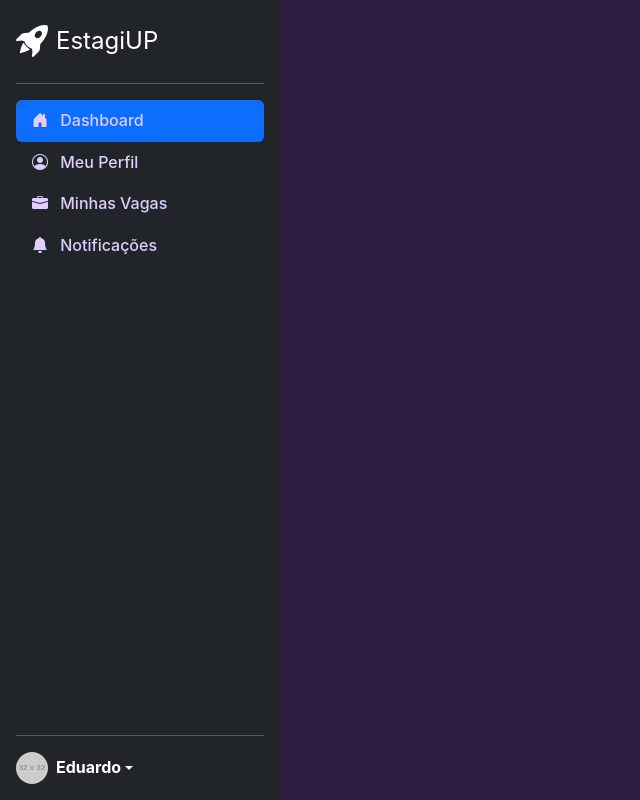
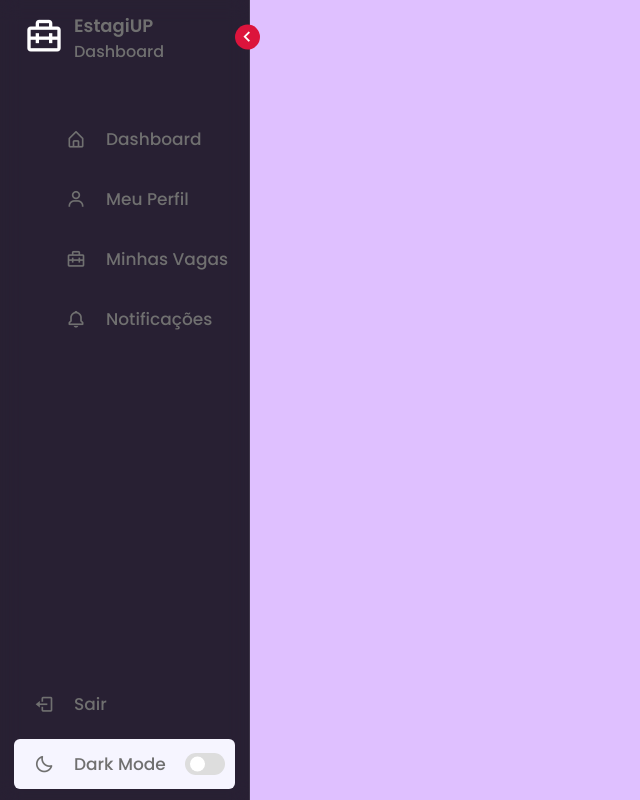
Before and after one commit to nunesguilr/estagiup, a Django app: template estagiup/templates/_base_dashboard.html in a window 1280 px wide. Shown: the whole page, without its empty margins (0-640 px from the left). Run offline with Django 4.2, Linux system fonts and the light colour scheme; the template is opened without the code that fills it, so the values that code supplies are empty; grey boxes labelled with a size stand in for pictures from a placeholder-image service; some libraries are stand-ins or nearby versions.

Commit message:
feat: Commit de hoje 10/07 - Cria a estrutura do Dashboard com sidebar
- Adiciona a view, URL e template para a página do dashboard.
- Cria os templates _base_dashboard.html e _sidebar.html para o layout da área logada.
- Corrige a configuração de arquivos estáticos e importa o CSS.

```diff
--- /dev/null
+++ b/estagiup/static/meucss/_sidebar.css
@@ -0,0 +1,435 @@
+* {
+    margin: 0;
+    padding: 0;
+    box-sizing: border-box;
+    font-family: "Poppins", sans-serif;
+}
+
+:root {
+    /* ===== Colors ===== */
+    --body-color: #dfc0ff;
+    --sidebar-color: #fff;
+    --primary-color: #dc143c;
+    --primary-color-light: #f6f5ff;
+    --toggle-color: #ddd;
+    --text-color: #707070;
+
+    /* ====== Transition ====== */
+    --tran-03: all 0.2s ease;
+    --tran-03: all 0.3s ease;
+    --tran-04: all 0.3s ease;
+    --tran-05: all 0.3s ease;
+}
+
+body {
+    min-height: 100vh;
+    background-color: var(--body-color);
+    transition: var(--tran-05);
+}
+
+::selection {
+    background-color: var(--primary-color);
+    color: #fff;
+}
+
+body.dark {
+    --body-color: #1a1024;
+    --sidebar-color: #242526;
+    --primary-color: #3a3b3c;
+    --primary-color-light: #3a3b3c;
+    --toggle-color: #fff;
+    --text-color: #ccc;
+}
+
+/* ===== Sidebar ===== */
+.sidebar {
+    position: fixed;
+    top: 0;
+    left: 0;
+    height: 100%;
+    width: 250px;
+    padding: 10px 14px;
+    background: rgba(36, 37, 38, 0.5);
+    /* Cor escura com 50% de transparência */
+    -webkit-backdrop-filter: blur(10px);
+    /* Para Safari */
+    backdrop-filter: blur(10px);
+    /* O efeito de desfoque */
+    border-right: 1px solid rgba(255, 255, 255, 0.1);
+    /* Borda sutil à direita */
+    transition: var(--tran-05);
+    z-index: 100;
+}
+
+.sidebar.close {
+    width: 88px;
+}
+
+/* Garante que o texto dentro dos links seja visível por padrão */
+.sidebar .text {
+  font-size: 17px;
+  font-weight: 500;
+  white-space: nowrap;
+  opacity: 1; /* O texto é visível */
+  transition: var(--tran-04);
+}
+
+/* ===== Reusable code - Here ===== */
+.sidebar li {
+    height: 50px;
+    list-style: none;
+    display: flex;
+    align-items: center;
+    margin-top: 10px;
+}
+
+.sidebar header .image,
+.sidebar .icon {
+    min-width: 60px;
+    border-radius: 6px;
+    color: var(--text-color);
+    opacity: 1;
+    transition: var(--tran-03);
+}
+
+.sidebar .icon {
+    min-width: 60px;
+    border-radius: 6px;
+    color: var(--text-color);
+    opacity: 1;
+    transition: var(--tran-03);
+    height: 100%;
+    display: flex;
+    align-items: center;
+    justify-content: center;
+    font-size: 20px;
+}
+
+.sidebar .text,
+.sidebar .icon {
+    color: var(--text-color);
+    opacity: 1;
+    transition: var(--tran-03);
+}
+
+.sidebar .text {
+    font-size: 17px;
+    font-weight: 500;
+    white-space: nowrap;
+    opacity: 1;
+}
+
+/* Quando a sidebar tiver a classe 'close', ESCONDA APENAS o texto */
+.sidebar.close .text {
+  opacity: 0;
+  pointer-events: none; /* Impede que o texto invisível bloqueie o clique no ícone */
+}
+
+/* Garante que o link inteiro permaneça um alvo clicável */
+.sidebar li a {
+    list-style: none;
+    height: 100%;
+    background-color: transparent;
+    display: flex;
+    align-items: center;
+    height: 100%;
+    width: 100%;
+    border-radius: 6px;
+    text-decoration: none;
+    transition: var(--tran-03);
+}
+
+/* =========================== */
+
+.sidebar header {
+    position: relative;
+}
+
+.sidebar header .image-text {
+    display: flex;
+    align-items: center;
+}
+
+.sidebar header .logo-text {
+    display: flex;
+    flex-direction: column;
+}
+
+header .image-text .name {
+    margin-top: 2px;
+    font-size: 18px;
+    font-weight: 600;
+}
+
+header .image-text .profession {
+    font-size: 16px;
+    margin-top: -2px;
+    display: block;
+}
+
+.sidebar header .image {
+    display: flex;
+    align-items: center;
+    justify-content: center;
+}
+
+.sidebar header .image img {
+    width: 40px;
+    border-radius: 6px;
+}
+
+.sidebar header .toggle {
+    position: absolute;
+    top: 50%;
+    right: -25px;
+    transform: translateY(-50%) rotate(180deg);
+    height: 25px;
+    width: 25px;
+    background-color: var(--primary-color);
+    color: var(--sidebar-color);
+    border-radius: 50%;
+    display: flex;
+    align-items: center;
+    justify-content: center;
+    font-size: 22px;
+    cursor: pointer;
+    transition: var(--tran-05);
+}
+
+/* Também ajuste a cor de fundo do modo escuro */
+body.dark .sidebar {
+    background: rgba(36, 37, 38, 0.5);
+    -webkit-backdrop-filter: blur(10px);
+    backdrop-filter: blur(10px);
+    border-right: 1px solid rgba(255, 255, 255, 0.1);
+}
+
+body.dark .sidebar header .toggle {
+    color: var(--text-color);
+    background: rgba(36, 37, 38, 0.5);
+    -webkit-backdrop-filter: blur(10px);
+    backdrop-filter: blur(10px);
+    border-right: 1px solid rgba(255, 255, 255, 0.1);
+}
+
+.sidebar.close .toggle {
+    transform: translateY(-50%) rotate(0deg);
+}
+
+.sidebar .menu {
+    margin-top: 40px;
+}
+
+.sidebar li.search-box {
+    border-radius: 6px;
+    background-color: var(--primary-color-light);
+    cursor: pointer;
+    transition: var(--tran-05);
+}
+
+.sidebar li.search-box input {
+    height: 100%;
+    width: 100%;
+    outline: none;
+    border: none;
+    background-color: var(--primary-color-light);
+    color: var(--text-color);
+    border-radius: 6px;
+    font-size: 17px;
+    font-weight: 500;
+    transition: var(--tran-05);
+}
+
+.sidebar li a {
+    list-style: none;
+    height: 100%;
+    background-color: transparent;
+    display: flex;
+    align-items: center;
+    height: 100%;
+    width: 100%;
+    border-radius: 6px;
+    text-decoration: none;
+    transition: var(--tran-03);
+}
+
+.sidebar li a:hover {
+    background-color: var(--primary-color);
+}
+
+.sidebar li a:hover .icon,
+.sidebar li a:hover .text {
+    color: var(--sidebar-color);
+}
+
+body.dark .sidebar li a:hover .icon,
+body.dark .sidebar li a:hover .text {
+    color: var(--text-color);
+}
+
+.sidebar .menu-bar {
+    height: calc(100% - 55px);
+    display: flex;
+    flex-direction: column;
+    justify-content: space-between;
+    overflow-y: scroll;
+}
+
+.menu-bar::-webkit-scrollbar {
+    display: none;
+}
+
+.sidebar .menu-bar .mode {
+    border-radius: 6px;
+    background-color: var(--primary-color-light);
+    position: relative;
+    transition: var(--tran-05);
+}
+
+.menu-bar .mode .sun-moon {
+    height: 50px;
+    width: 60px;
+}
+
+.mode .sun-moon i {
+    position: absolute;
+}
+
+.mode .sun-moon i.sun {
+    opacity: 0;
+}
+
+body.dark .mode .sun-moon i.sun {
+    opacity: 1;
+}
+
+body.dark .mode .sun-moon i.moon {
+    opacity: 0;
+}
+
+.menu-bar .bottom-content .toggle-switch {
+    position: absolute;
+    right: 0;
+    height: 100%;
+    min-width: 60px;
+    display: flex;
+    align-items: center;
+    justify-content: center;
+    border-radius: 6px;
+    cursor: pointer;
+}
+
+.toggle-switch .switch {
+    position: relative;
+    height: 22px;
+    width: 40px;
+    border-radius: 25px;
+    background-color: var(--toggle-color);
+    transition: var(--tran-05);
+}
+
+.switch::before {
+    content: "";
+    position: absolute;
+    height: 15px;
+    width: 15px;
+    border-radius: 50%;
+    top: 50%;
+    left: 5px;
+    transform: translateY(-50%);
+    background-color: var(--sidebar-color);
+    transition: var(--tran-04);
+}
+
+body.dark .switch::before {
+    left: 20px;
+}
+
+.home {
+    position: absolute;
+    top: 0;
+    top: 0;
+    left: 250px;
+    height: 100vh;
+    width: calc(100% - 250px);
+    background-color: var(--body-color);
+    transition: var(--tran-05);
+}
+
+.home .text {
+    font-size: 30px;
+    font-weight: 500;
+    color: var(--text-color);
+    padding: 12px 60px;
+}
+
+.sidebar.close ~ .home {
+    left: 88px;
+    height: 100vh;
+    width: calc(100% - 88px);
+}
+
+body.dark .home .text {
+    color: var(--text-color);
+}
+
+/* Estilo PADRÃO (Light Mode) para os cards */
+.card-custom {
+  background-color: #FFFFFF; /* Fundo branco */
+  border: 1px solid #E0E0E0; /* Borda cinza clara */
+  border-radius: 12px;
+  color: #424242; /* Texto escuro */
+  padding: 1.5rem;
+  height: 100%;
+  display: flex;
+  flex-direction: column;
+  transition: var(--tran-03);
+}
+
+h2 {
+    color: #ffffff; /* Título bem escuro */
+    font-weight: 600;
+}
+
+.card-custom .card-title {
+    color: #212121; /* Título bem escuro */
+    font-weight: 600;
+}
+
+/* Estilo PADRÃO (Light Mode) para a seção Hero */
+.hero-section {
+    background-color:  #2c1c40; /* Fundo lilás bem claro */
+}
+
+.hero-section h1 {
+    color: #ffffff; /* Texto roxo escuro */
+}
+
+.hero-section p {
+    color: #ffffff; /* Texto cinza */
+}
+
+
+/* AGORA, AS MUDANÇAS PARA O DARK MODE */
+
+body.dark .card-custom {
+  background-color: #2c1c40; /* Fundo roxo escuro que você já usa */
+  border: 1px solid #3a2e4c;
+  color: #e0cffc; /* Texto lilás claro */
+}
+
+body.dark .card-custom .card-title {
+    color: #FFFFFF; /* Título branco */
+}
+
+body.dark .hero-section {
+    background-color: #2c1c40;
+}
+
+body.dark .hero-section h1 {
+    color: #FFFFFF; /* Texto branco */
+}
+
+body.dark .hero-section p {
+    color: #e0cffc; /* Texto lilás claro */
+}
--- a/estagiup/static/meucss/style.css
+++ b/estagiup/static/meucss/style.css
@@ -1,3 +1,6 @@
+/* Importing Google font - Poppins */
+@import url("https://fonts.googleapis.com/css2?family=Poppins:wght@400;500;600;700&display=swap");
+
 body {
     font-family: 'Inter', sans-serif;
     background-color: #1a1024;
@@ -273,3 +276,19 @@ body {
         padding: 0.6rem 1.2rem;
     }
 }
+
+/* Estilos para o conteúdo principal */
+.main-content {
+  position: relative;
+  /* CRUCIAL: Empurra o conteúdo para fora da sidebar encolhida */
+  margin-left: 105px;
+  padding: 2rem;
+  transition: all 0.4s ease;
+  width: calc(100% - 105px); /* Ocupa o resto do espaço */
+}
+
+/* Faz o conteúdo acompanhar a expansão da sidebar no hover */
+.sidebar:hover ~ .main-content {
+  margin-left: 280px;
+  width: calc(100% - 280px);
+}
--- /dev/null
+++ b/estagiup/static/meujs/_sidebar.js
@@ -0,0 +1,38 @@
+// Espera todo o conteúdo do HTML ser carregado antes de executar o script
+document.addEventListener("DOMContentLoaded", function() {
+
+    const body = document.querySelector('body'),
+          sidebar = document.querySelector('.sidebar'),
+          toggle = document.querySelector(".toggle"),
+          searchBtn = document.querySelector(".search-box"),
+          modeSwitch = document.querySelector(".toggle-switch"),
+          modeText = document.querySelector(".mode-text");
+
+    // Verifica se o botão toggle existe antes de adicionar o evento
+    if(toggle) {
+        toggle.addEventListener("click" , () =>{
+            sidebar.classList.toggle("close");
+        });
+    }
+
+    // Verifica se o botão de busca existe
+    if(searchBtn) {
+        searchBtn.addEventListener("click" , () =>{
+            sidebar.classList.remove("close");
+        });
+    }
+
+    // Verifica se o switch de modo existe
+    if(modeSwitch) {
+        modeSwitch.addEventListener("click" , () =>{
+            body.classList.toggle("dark");
+
+            if(body.classList.contains("dark")){
+                modeText.innerText = "Light mode";
+            }else{
+                modeText.innerText = "Dark mode";
+            }
+        });
+    }
+
+});
--- a/estagiup/templates/_base_dashboard.html
+++ b/estagiup/templates/_base_dashboard.html
@@ -9,24 +9,32 @@
     <link rel="stylesheet" href="{% static 'css/bootstrap.min.css' %}">
     <link rel="stylesheet" href="https://cdn.jsdelivr.net/npm/bootstrap-icons@1.11.3/font/bootstrap-icons.min.css">
 
-    <link rel="stylesheet" href="{% static 'css/style.css' %}">
+    <link rel='stylesheet' href='https://unpkg.com/boxicons@2.1.1/css/boxicons.min.css'>
+    <link rel="stylesheet" href="https://fonts.googleapis.com/css2?family=Poppins:wght@400;500;600;700&display=swap">
+
+    <link rel="stylesheet" href="{% static 'meucss/style.css' %}">
+    <link rel="stylesheet" href="{% static 'meucss/_sidebar.css' %}">
+
+    <script src="https://unpkg.com/scrollreveal"></script>
+
     <style>
         body {
             background-color: #2c1c40;
             color: #e0cffc;
         }
     </style>
-</head>
 <body class="body">
 
-    <div class="d-flex">
-        {% include '_sidebar.html' %}
+    {% include '_sidebar.html' %}
 
-        <div class="content-area p-4" style="width: 100%;">
+    <section class="home">
+        <div class="text">
             {% block content %}
                 {% endblock %}
         </div>
-    </div>
+    </section>
+
+    <script src="{% static 'meujs/_sidebar.js' %}"></script>
 
     <script src="{% static 'js/bootstrap.bundle.min.js' %}"></script>
 
--- a/estagiup/templates/_sidebar.html
+++ b/estagiup/templates/_sidebar.html
@@ -1,46 +1,73 @@
-<div class="d-flex flex-column flex-shrink-0 p-3 text-white bg-dark" style="width: 280px; height: 100vh;">
-    <a href="/" class="d-flex align-items-center mb-3 mb-md-0 me-md-auto text-white text-decoration-none">
-        <i class="bi bi-rocket-takeoff-fill me-2" style="font-size: 2rem;"></i>
-        <span class="fs-4">EstagiUP</span>
-    </a>
-    <hr>
-    <ul class="nav nav-pills flex-column mb-auto">
-        <li class="nav-item">
-            <a href="{% url 'dashboard' %}" class="nav-link active" aria-current="page">
-                <i class="bi bi-house-door-fill me-2"></i>
-                Dashboard
+<nav class="sidebar">
+    <header>
+        <div class="image-text">
+            <span class="image">
+                <i class='bx bx-briefcase-alt-2' style="font-size: 40px; color: #fff;"></i>
+            </span>
+
+            <div class="text logo-text">
+                <span class="name">EstagiUP</span>
+                <span class="profession">Dashboard</span>
+            </div>
+        </div>
+
+        <i class='bx bx-chevron-right toggle'></i>
+    </header>
+
+    <div class="menu-bar">
+        <div class="menu">
+            <ul class="menu-links">
+                <li class="nav-link">
+                    <a href="#">
+                        <i class='bx bx-home-alt icon'></i>
+                        <span class="text nav-text">Dashboard</span>
                     </a>
                 </li>
-        <li>
-            <a href="#" class="nav-link text-white">
-                <i class="bi bi-person-circle me-2"></i>
-                Meu Perfil
+
+                <li class="nav-link">
+                    <a href="#">
+                        <i class='bx bx-user icon'></i>
+                        <span class="text nav-text">Meu Perfil</span>
                     </a>
                 </li>
-        <li>
-            <a href="#" class="nav-link text-white">
-                <i class="bi bi-briefcase-fill me-2"></i>
-                Minhas Vagas
+
+                <li class="nav-link">
+                    <a href="#">
+                        <i class='bx bx-briefcase-alt-2 icon'></i>
+                        <span class="text nav-text">Minhas Vagas</span>
                     </a>
                 </li>
-        <li>
-            <a href="#" class="nav-link text-white">
-                <i class="bi bi-bell-fill me-2"></i>
-                Notificações
+
+                <li class="nav-link">
+                    <a href="#">
+                        <i class='bx bx-bell icon'></i>
+                        <span class="text nav-text">Notificações</span>
                     </a>
                 </li>
-    </ul>
-    <hr>
-    <div class="dropdown">
-        <a href="#" class="d-flex align-items-center text-white text-decoration-none dropdown-toggle" id="dropdownUser1" data-bs-toggle="dropdown" aria-expanded="false">
-            <img src="https://placehold.co/32x32/ffffff/8a2be2?text=E" alt="" width="32" height="32" class="rounded-circle me-2">
-            <strong>Eduardo</strong>
-        </a>
-        <ul class="dropdown-menu dropdown-menu-dark text-small shadow" aria-labelledby="dropdownUser1">
-            <li><a class="dropdown-item" href="#">Configurações</a></li>
-            <li><a class="dropdown-item" href="#">Perfil</a></li>
-            <li><hr class="dropdown-divider"></li>
-            <li><a class="dropdown-item" href="#">Sair</a></li>
+
             </ul>
         </div>
+
+        <div class="bottom-content">
+            <li class="">
+                <a href="#">
+                    <i class='bx bx-log-out icon'></i>
+                    <span class="text nav-text">Sair</span>
+                </a>
+            </li>
+
+            <li class="mode">
+                <div class="sun-moon">
+                    <i class='bx bx-moon icon moon'></i>
+                    <i class='bx bx-sun icon sun'></i>
                 </div>
+                <span class="mode-text text">Dark Mode</span>
+
+                <div class="toggle-switch">
+                    <span class="switch"></span>
+                </div>
+            </li>
+
+        </div>
+    </div>
+</nav>
```
Also changed, not shown: estagiup/estagiup/views.py (+21 -2 lines), estagiup/templates/dashboard.html (+26 -15 lines). Lines whose indentation alone changed are shown as unchanged.
